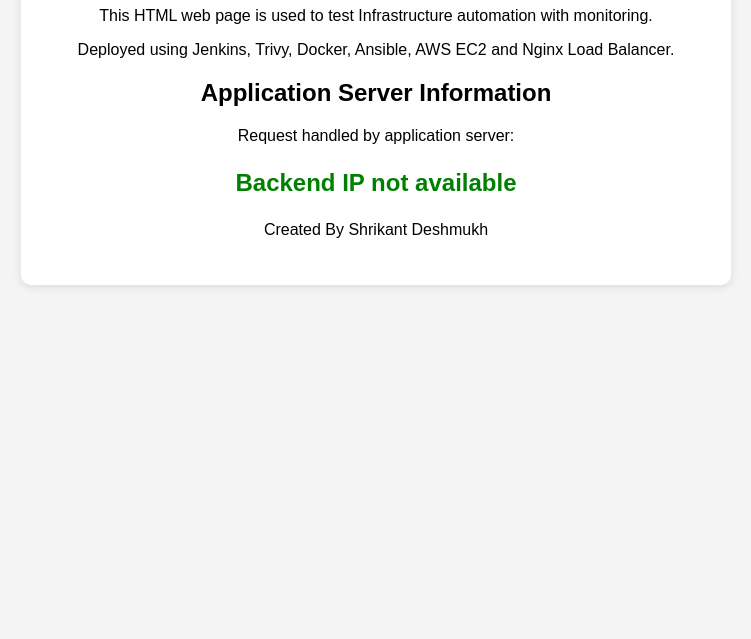
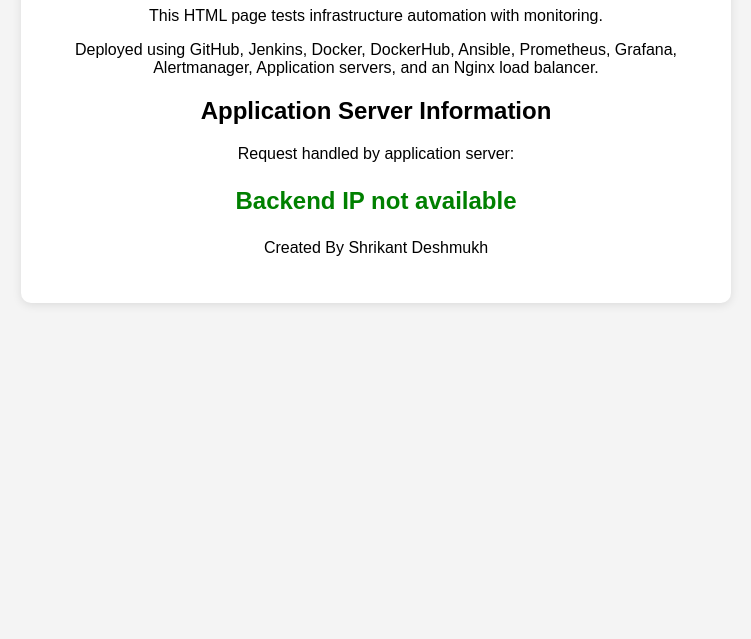
Before and after one commit to shreevdeshmukh/DevOps-Monitoring-Project-New, a plain HTML site: page index.html in a window 1280 px wide. Shown: the part 161-800 px from the top of the page, without its empty margins (264-1015 px from the left). Drawn offline with Linux system fonts and the light colour scheme.

Commit message:
Revise HTML content and deployment details
Updated the description and deployment technologies used.

```diff
--- a/index.html
+++ b/index.html
@@ -36,11 +36,11 @@
     <div class="container">
         <h1>Welcome to My DevOps Project!</h1>
 
-        <p>This HTML web page is used to test Infrastructure automation with monitoring.</p>
+        <p>This HTML page tests infrastructure automation with monitoring.</p>
 
         <p>
-            Deployed using Jenkins, Trivy, Docker, Ansible,
-            AWS EC2 and Nginx Load Balancer.
+            Deployed using GitHub, Jenkins, Docker, DockerHub, Ansible, Prometheus, Grafana,
+            Alertmanager, Application servers, and an Nginx load balancer.
         </p>
 
         <h2>Application Server Information</h2>
```
